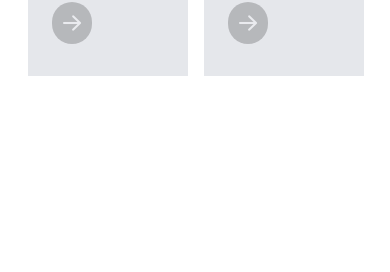
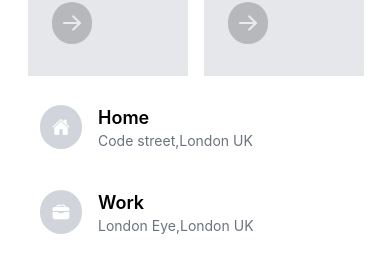
Before and after one commit to Wolf-Quiteque/Uber-clone-react-native, a React Native app: screen /HomeScreen in a window 390 px wide. Shown: the part 314-586 px from the top of the page. Built offline with nearby package versions, Linux system fonts and the light colour scheme.

Commit message:
add keyboard shifiting

```diff
--- a/App.js
+++ b/App.js
@@ -1,4 +1,4 @@
-import { StyleSheet } from 'react-native';
+import { KeyboardAvoidingView, Platform } from 'react-native';
 import { Provider } from 'react-redux';
 import { store } from './store';
 import HomeScreen from './screens/HomeScreen';
@@ -15,7 +15,11 @@
     <Provider store={store}>
           <NavigationContainer>
           <SafeAreaProvider>
-          <Stack.Navigator>
+           <KeyboardAvoidingView
+            behavior={Platform.OS ==="ios" ? "padding" : "height"}
+            style={{flex:1}}
+            keyboardVerticalOffset={Platform.OS === "ios" ? -64 : 0}>
+           <Stack.Navigator>
         <Stack.Screen name="HomeScreen" component={HomeScreen}
         options={{headerShown:false}}
         />
@@ -23,17 +27,9 @@
         options={{headerShown:false}}
         />
       </Stack.Navigator>
+           </KeyboardAvoidingView>
       </SafeAreaProvider>
           </NavigationContainer>
     </Provider>
   );
 }
-
-const styles = StyleSheet.create({
-  container: {
-    flex: 1,
-    backgroundColor: '#fff',
-    alignItems: 'center',
-    justifyContent: 'center',
-  },
-});
--- /dev/null
+++ b/components/NavFavourites.js
@@ -0,0 +1,50 @@
+import { FlatList, StyleSheet, Text, TouchableOpacity, View } from 'react-native'
+import React from 'react'
+import { Icon } from 'react-native-elements'
+import tw from 'twrnc';
+
+const data =[
+    {
+        id:"123",
+        icon:"home",
+        location:"Home",
+        destination:"Code street,London UK"
+    },
+    {
+        id:"124",
+        icon:"briefcase",
+        location:"Work",
+        destination:"London Eye,London UK"
+    }
+]
+const NavFavourites = () => {
+  return (
+    <FlatList
+     data={data}
+     keyExtractor={(item)=>item.id}
+     ItemSeparatorComponent={()=>{
+        <View style={[tw `bg-gray-200`,{height:1}]}/>
+     }}
+     renderItem={({item:{location,destination,icon}})=>(
+         <TouchableOpacity style={tw `flex-row items-center p-5`}>
+            <Icon
+             style={tw`mr-4 rounded-full bg-gray-300 p-3`}
+             name={icon}
+             type='ionicon'
+             color="white"
+             size={18}
+            >
+            </Icon>
+            <View>
+                <Text style={tw `font-semibold text-lg`}>{location}</Text>
+                <Text style={tw `text-gray-500`}>{destination}</Text>
+            </View>
+         </TouchableOpacity>
+     )}
+    />
+  )
+}
+
+export default NavFavourites
+
+const styles = StyleSheet.create({})
--- a/components/NavigationCard.js
+++ b/components/NavigationCard.js
@@ -6,6 +6,7 @@
 import { useDispatch } from 'react-redux';
 import { setDestination } from '../slices/navSlice';
 import { useNavigation } from '@react-navigation/native';
+import NavFavourites from './NavFavourites';
 
 const NavigationCard = () => {
 
@@ -40,6 +41,7 @@
            debounce={400}
           />
         </View>
+        <NavFavourites/>
       </View>
     </SafeAreaView>
   )
--- a/screens/HomeScreen.js
+++ b/screens/HomeScreen.js
@@ -6,6 +6,7 @@
 import { GOOGLE_PLAY_KEY} from "@env";
 import {setDestination,setOrigin} from "../slices/navSlice";
 import { useDispatch } from 'react-redux';
+import NavFavourites from '../components/NavFavourites';
 
 
 const HomeScreen = () => {
@@ -55,6 +56,7 @@
 
        />
        <NavOptions/>
+       <NavFavourites/>
       </View>
     </SafeAreaView>
   )
```
